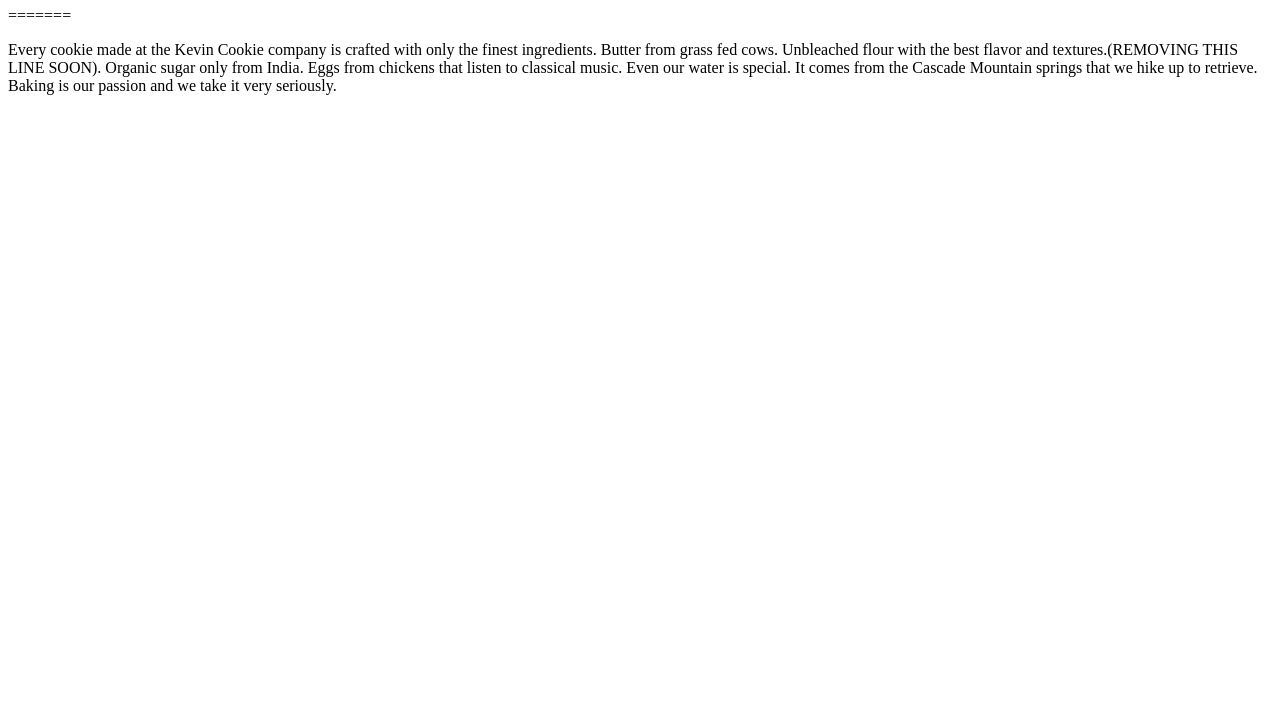
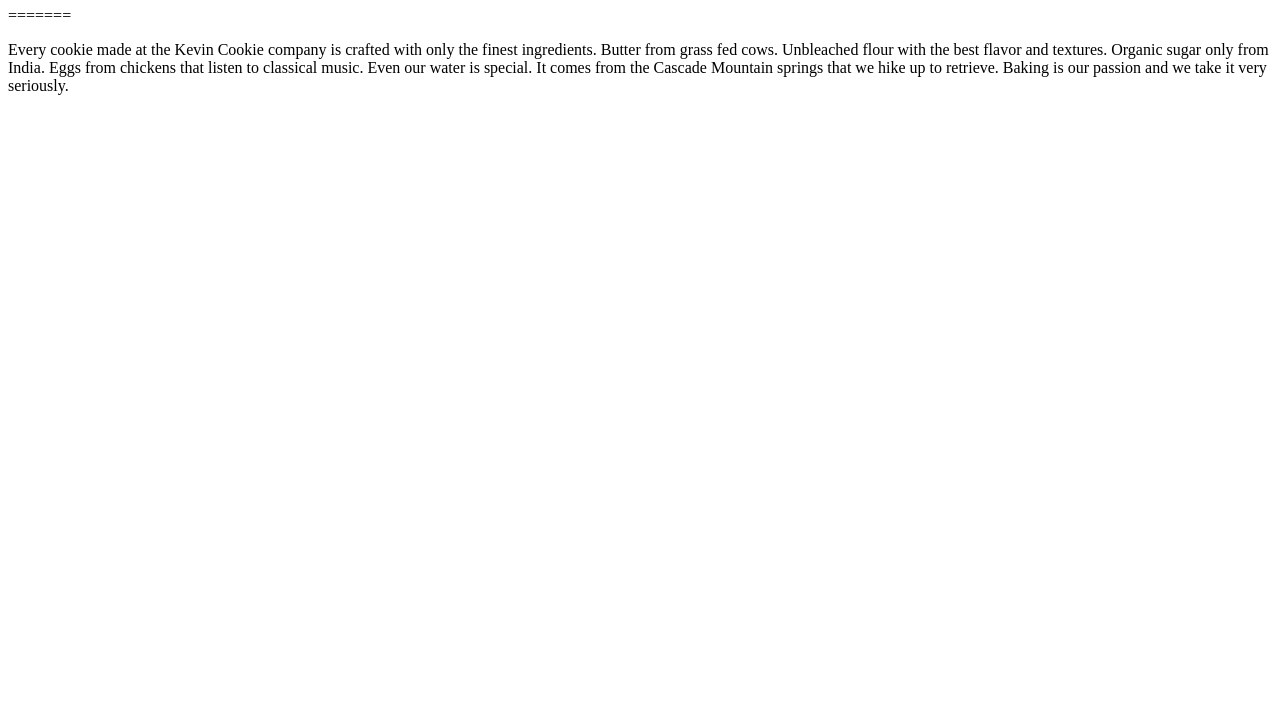
Before and after one commit to NeilSenEasow/Codes, a plain HTML site: page index.htm in a window 1280 px wide. Shown: the part 73-800 px from the top of the page. Drawn offline with Linux system fonts and the light colour scheme.

Commit message:
Update index.htm

```diff
--- a/index.htm
+++ b/index.htm
@@ -5,7 +5,7 @@
 <h1>Deliciousness in every bite!</h1>
 
 =======
-<p>Every cookie made at the Kevin Cookie company is crafted with only the finest ingredients. Butter from grass fed cows. Unbleached flour with the best flavor and textures.(REMOVING THIS LINE SOON). Organic sugar only from India. Eggs from chickens that listen to classical music. Even our water is special. It comes from the Cascade Mountain springs that we hike up to retrieve. Baking is our passion and we take it very seriously.</p>
+<p>Every cookie made at the Kevin Cookie company is crafted with only the finest ingredients. Butter from grass fed cows. Unbleached flour with the best flavor and textures. Organic sugar only from India. Eggs from chickens that listen to classical music. Even our water is special. It comes from the Cascade Mountain springs that we hike up to retrieve. Baking is our passion and we take it very seriously.</p>
 
 
 </body>
```
